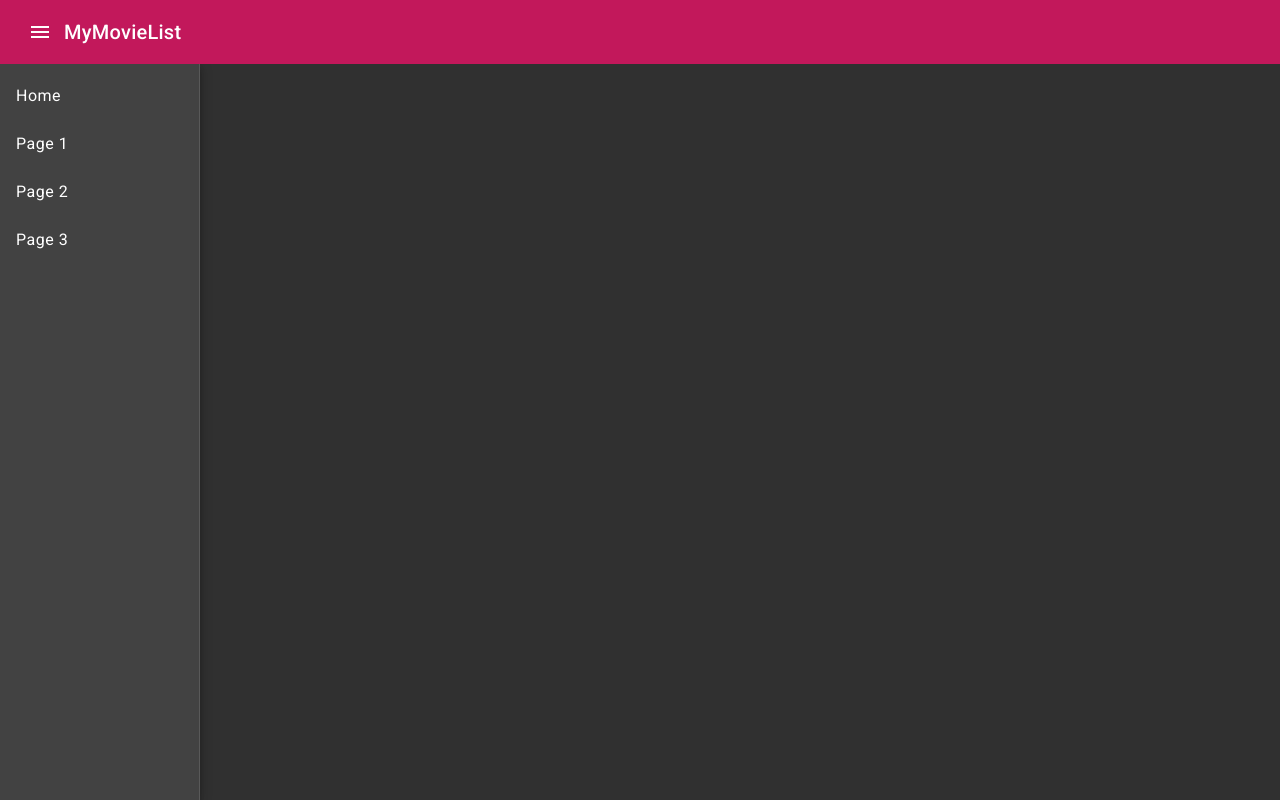
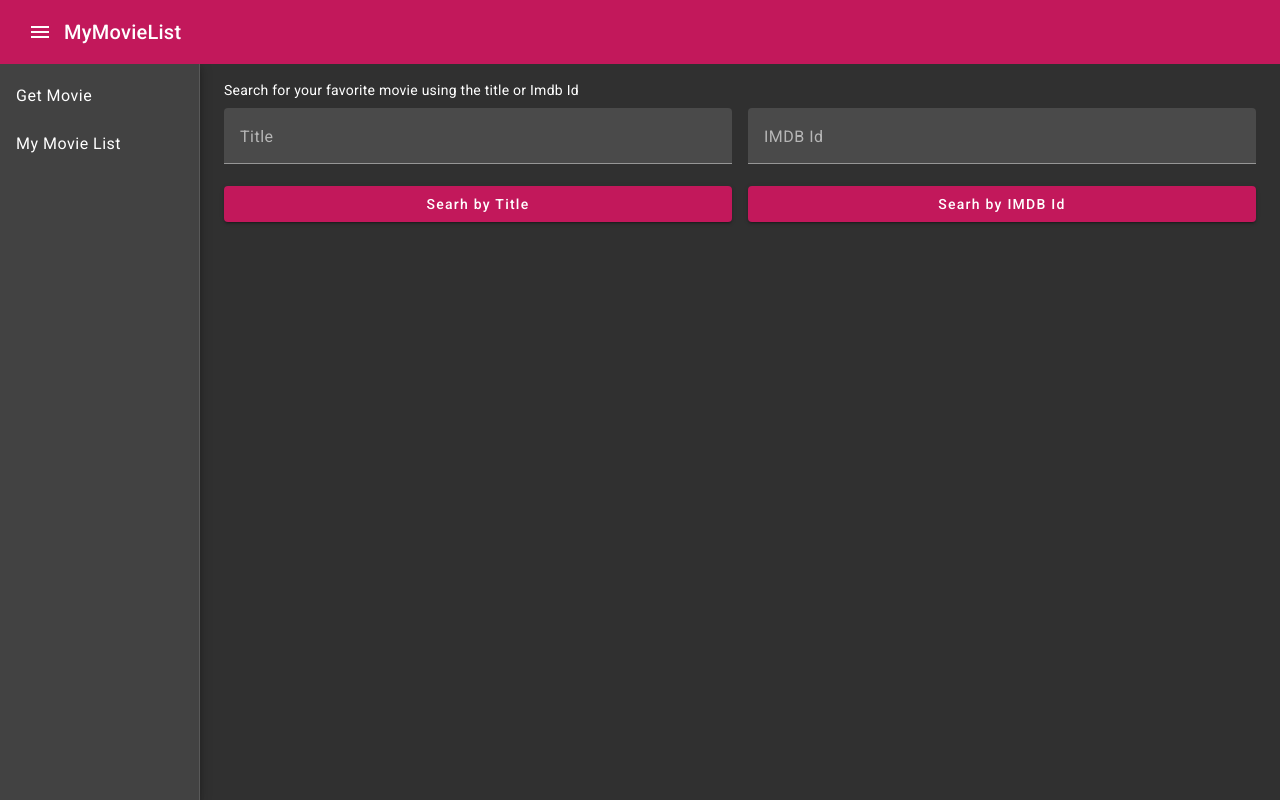
Before and after one commit to sipemopo92/MyMovieList, an Angular app in the folder frontend-Angular/: page /getfilm in a window 1280 px wide. Before the commit this address led to /. Built offline with nearby package versions, Linux system fonts and the light colour scheme.

Commit message:
create Component getFilmOmdb and filmList

```diff
--- /dev/null
+++ b/frontend-Angular/src/app/components/main/film-list/film-list.component.html
@@ -0,0 +1,3 @@
+<div class="m3">
+    <p>film-list works!</p>
+</div>
--- /dev/null
+++ b/frontend-Angular/src/app/components/main/get-film-omdb/get-film-omdb.component.html
@@ -0,0 +1,37 @@
+<div class="m3">
+    <div class="row">
+        <div class="column mb2 mx2">
+            Search for your favorite movie using the title or Imdb Id
+        </div>
+    </div>
+    <div class="row">
+        <div class="column mx2">
+            <mat-form-field>
+                <mat-label>Title</mat-label>
+                <input matInput type="text" [(ngModel)]="title">
+                <button *ngIf="title" matSuffix mat-icon-button aria-label="Clear" (click)="title=''">
+                    <mat-icon>close</mat-icon>
+                </button>
+            </mat-form-field>
+        </div>
+        <div class="column mx2">
+            <mat-form-field>
+                <mat-label>IMDB Id</mat-label>
+                <input matInput type="text" [(ngModel)]="imdbId">
+                <button *ngIf="imdbId" matSuffix mat-icon-button aria-label="Clear" (click)="imdbId=''">
+                    <mat-icon>close</mat-icon>
+                </button>
+            </mat-form-field>
+        </div>
+    </div>
+
+    <div class="row">
+        <div class="column mx2">
+            <button mat-raised-button color="primary">Searh by Title</button>
+        </div>
+        <div class="column mx2">
+            <button mat-raised-button color="primary">Searh by IMDB Id</button>
+
+        </div>
+    </div>
+</div>
--- /dev/null
+++ b/frontend-Angular/src/app/components/main/get-film-omdb/get-film-omdb.component.ts
@@ -0,0 +1,13 @@
+import { Component } from '@angular/core';
+
+
+@Component({
+  selector: 'app-get-film-omdb',
+  templateUrl: './get-film-omdb.component.html',
+  styleUrls: ['./get-film-omdb.component.scss']
+})
+export class GetFilmOmdbComponent {
+
+  title = '';
+  imdbId = '';
+}
--- a/frontend-Angular/src/app/components/main/main.component.html
+++ b/frontend-Angular/src/app/components/main/main.component.html
@@ -10,10 +10,8 @@
     <mat-sidenav-container class="sidenav-container ">
         <mat-sidenav #sidenav [mode]="isScreenSmall ?'over' : 'side'" [opened]="!isScreenSmall" class="main-sidenav mat-elevation-z5">
             <mat-nav-list>
-                <a mat-list-item routerLink="">Home</a>
-                <a mat-list-item routerLink="comp1">Page 1</a>
-                <a mat-list-item routerLink="comp2">Page 2</a>
-                <a mat-list-item routerLink="comp2">Page 3</a>
+                <a mat-list-item routerLink="getfilm">Get Movie</a>
+                <a mat-list-item routerLink="filmlist">My Movie List</a>
             </mat-nav-list>
         </mat-sidenav>
         <mat-sidenav-content>
--- a/frontend-Angular/src/app/components/main/main.component.scss
+++ b/frontend-Angular/src/app/components/main/main.component.scss
@@ -10,7 +10,7 @@
 
 
 .sidenav-container {
-    flex: 1
+    flex: 1;
 }
 
 
--- a/frontend-Angular/src/app/sharedModule/material.module.ts
+++ b/frontend-Angular/src/app/sharedModule/material.module.ts
@@ -6,6 +6,8 @@ import {MatButtonModule} from '@angular/material/button';
 import {MatIconModule} from '@angular/material/icon';
 import {MatSidenavModule} from '@angular/material/sidenav';
 import {MatListModule} from '@angular/material/list';
+import {MatInputModule} from '@angular/material/input';
+
 
 
 @NgModule({
@@ -15,7 +17,8 @@ import {MatListModule} from '@angular/material/list';
     MatButtonModule,
     MatIconModule,
     MatSidenavModule,
-    MatListModule
+    MatListModule,
+    MatInputModule
   ]
 })
 export class MaterialModule { }
--- a/frontend-Angular/src/styles.scss
+++ b/frontend-Angular/src/styles.scss
@@ -9,3 +9,47 @@ body {
     margin: 0;
     font-family: Roboto, "Helvetica Neue", sans-serif;
 }
+
+.container-fluid {
+    width: 100%;
+    padding-right: 8px;
+    padding-left: 8px;
+    margin-right: auto;
+    margin-left: auto;
+}
+
+.row {
+    display: flex;
+    flex-direction: row;
+    flex-wrap: wrap;
+    width: 100%;
+}
+
+.column {
+    display: flex;
+    flex-direction: column;
+    flex-basis: 100%;
+    flex: 1;
+
+}
+
+.m3 {
+    margin: 1rem;
+}
+
+.ml2 {
+    margin-left: 0.5rem;
+}
+
+.mr2 {
+    margin-right: 0.5rem;
+}
+
+.mx2 {
+    margin-right: 0.5rem;
+    margin-left: 0.5rem;
+}
+
+.mb2 {
+    margin-bottom: 0.5rem;
+}
```
Also changed, not shown: frontend-Angular/src/app/app-routing.module.ts (+19 -2 lines), frontend-Angular/src/app/app.module.ts (+8 -1 lines), frontend-Angular/src/app/components/main/film-list/film-list.component.ts (added, +10 -0 lines), frontend-Angular/src/app/components/main/film-list/film-list.component.scss (added), frontend-Angular/src/app/components/main/get-film-omdb/get-film-omdb.component.scss (added).
